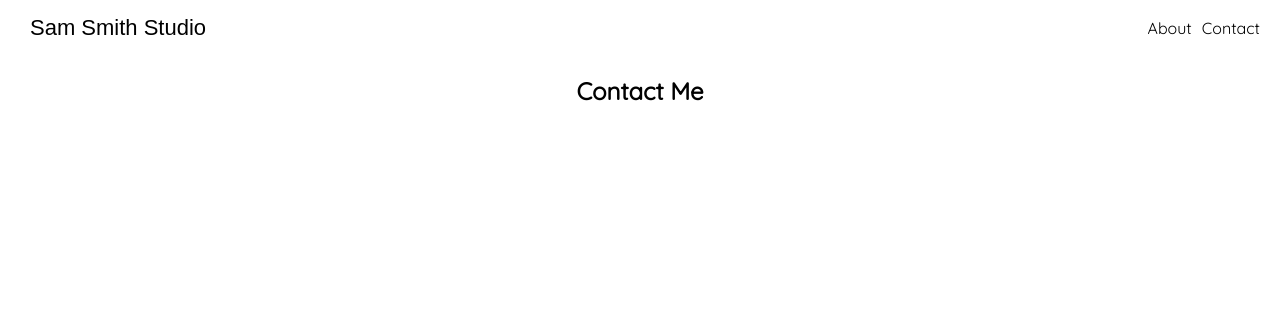
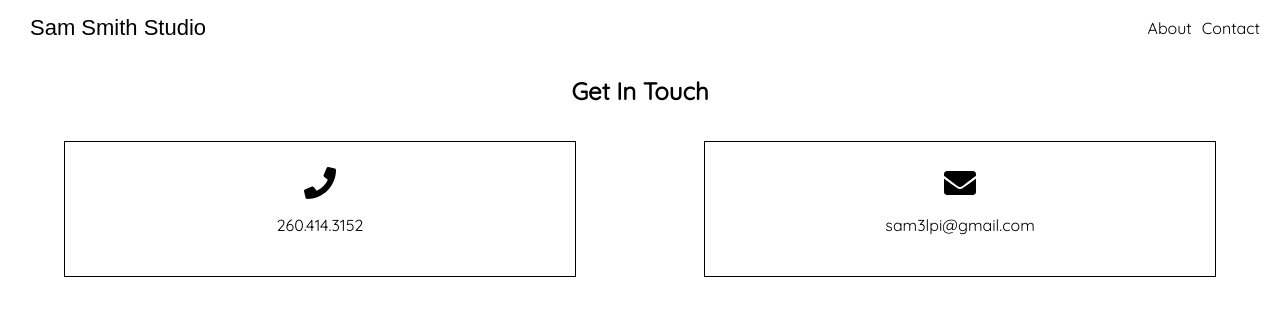
Before and after one commit to mayabowman/about-face-photography, a React (Create React App) app: page /contact in a window 1280 px wide. Shown: the top 316 px of the page. Built offline with nearby package versions, Linux system fonts and the light colour scheme; a web font is replaced by a local one.

Commit message:
added contact info

```diff
--- a/src/About/About.js
+++ b/src/About/About.js
@@ -5,12 +5,13 @@ function About() {
   return (
     <div className='about'>
     <h2>What I Do</h2>
-    <p>Thanks for taking a minute to read this. I’m a Midwest photographer focusing on
-      headshots and portraits for the individual trying to make their way, be acknowledged,
-      and be seen for what they can bring to a situation, a community, a life.
-      This means listening, vision, and some good lighting go a long way towards proving potential,
-      of which a portrait is a capsule. What a photo session offers is an exchange of perspectives
-      on character. And if a camera can capture that exchange, it is truly a gift.</p>
+    <p>Thanks for taking a minute to read this. I’m a photographer focusing on headshots
+      and portraits for the individual trying to make their way and be acknowledged.
+      For the person needing to be seen for what they can bring to a situation, a community, a life.
+      This means listening, vision, and some good lighting go a long way towards proving potential.
+      A portrait is a capsule of the potential of character.  What a photo session offers is an
+      exchange of perspectives on character. And if a camera can capture that exchange,
+      it is truly a gift.</p>
     </div>
   )
 }
--- a/src/App.js
+++ b/src/App.js
@@ -7,7 +7,7 @@ import Nav from './Nav/Nav';
 import SideDrawer from './SideDrawer/SideDrawer';
 import Backdrop from './Backdrop/Backdrop';
 import { library } from '@fortawesome/fontawesome-svg-core';
-import { faBars } from '@fortawesome/free-solid-svg-icons';
+import { faBars, faEnvelope, faPhone } from '@fortawesome/free-solid-svg-icons';
 import './App.scss';
 
 
@@ -31,7 +31,7 @@ class App extends React.Component {
   }
 
   render() {
-    library.add(faBars);
+    library.add(faBars, faPhone, faEnvelope);
     let backdrop;
     if (this.state.sideDrawerOpen) {
       backdrop = <Backdrop click={this.backdropClickHandler} />
--- a/src/Contact/Contact.js
+++ b/src/Contact/Contact.js
@@ -1,9 +1,31 @@
 import React from 'react';
+import { FontAwesomeIcon } from "@fortawesome/react-fontawesome";
+import './Contact.scss';
 
 class Contact extends React.Component {
   render() {
     return (
-      <h2>Contact Me</h2>
+      <div className='Contact'>
+        <h2>Get In Touch</h2>
+        <div className='contact-container'>
+          <div className='phone'>
+            <FontAwesomeIcon
+              icon={'phone'}
+              className='phone-icon'
+              size='2x'
+            />
+            <p>260.414.3152</p>
+          </div>
+          <div className='email'>
+            <FontAwesomeIcon
+              icon={'envelope'}
+              className='envelope'
+              size='2x'
+            />
+            <p>sam3lpi@gmail.com</p>
+          </div>
+        </div>
+      </div>
     )
   }
 }
--- /dev/null
+++ b/src/Contact/Contact.scss
@@ -0,0 +1,25 @@
+.phone, .email {
+  border: 1px solid black;
+  margin: 15px;
+  padding: 15px;
+}
+
+@media (min-width: 769px) {
+  .contact-container {
+    display: flex;
+    flex-direction: row;
+    flex-wrap: nowrap;
+    justify-content: space-around;
+    align-content: stretch;
+    align-items: center;
+  }
+
+  .phone, .email {
+    order: 0;
+    flex: 0 1 auto;
+    align-self: auto;
+    border: 1px solid black;
+    width: 40%;
+    padding: 25px;
+  }
+}
--- a/src/Nav/Nav.js
+++ b/src/Nav/Nav.js
@@ -5,7 +5,7 @@ import './Nav.scss';
 
 class Nav extends React.Component {
   render() {
-      return (
+    return (
       <nav className='nav-container'>
         <div className='navbar-toggle-button' onClick={this.props.drawerClickHandler}>
           <FontAwesomeIcon
--- a/src/Nav/Nav.scss
+++ b/src/Nav/Nav.scss
@@ -57,4 +57,8 @@
     text-decoration: none;
     color: black;
   }
+
+  .right-nav:hover {
+    text-decoration: underline;
+  }
 }
```
